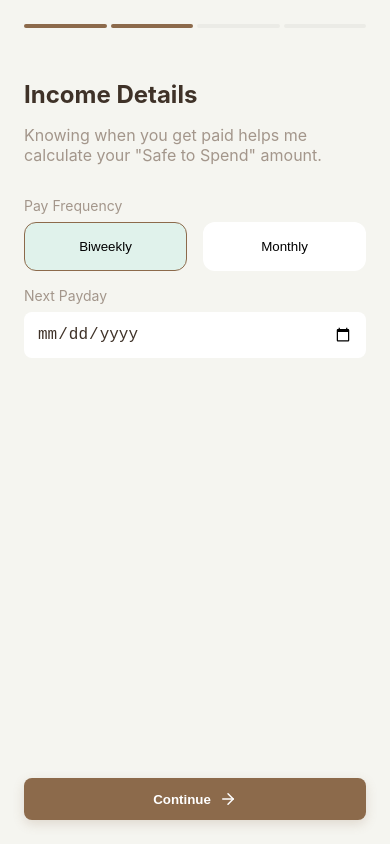
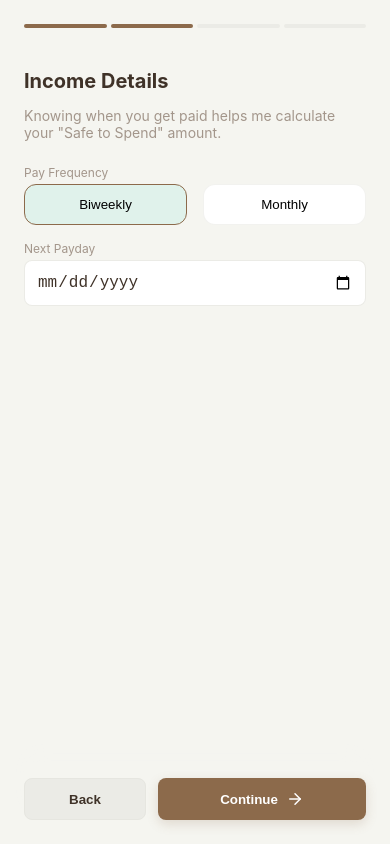
Before and after one commit to vivekkutty-vibe/starter-bank-agent, a React (Vite) app: page /insights in a window 390 px wide. Both pictures are taken after a click on the button "Continue". Built offline with nearby package versions, Linux system fonts and the light colour scheme.

Commit message:
fix: mobile layout, onboarding flow, and global chat keyboard

```diff
--- a/src/components/features/Onboarding.jsx
+++ b/src/components/features/Onboarding.jsx
@@ -19,6 +19,12 @@ export function Onboarding() {
     });
 
     const handleNext = () => {
+        // Validation for Income Step
+        if (step === 1 && !formData.nextPayDate) {
+            alert('Please select your next payday to continue.');
+            return;
+        }
+
         if (step === 3) {
             // Save data
             updateFinancials({
@@ -44,6 +50,10 @@ export function Onboarding() {
         }
     };
 
+    const handleBack = () => {
+        setStep(prev => Math.max(0, prev - 1));
+    };
+
     const steps = [
         <WelcomeStep />,
         <IncomeStep data={formData} update={setFormData} />,
@@ -53,16 +63,16 @@ export function Onboarding() {
 
     return (
         <div style={{
-            height: '100vh',
+            height: '100svh', // Use svh for better mobile support
             display: 'flex',
             flexDirection: 'column',
             padding: 'var(--space-6)',
             maxWidth: 480,
             margin: '0 auto',
-            justifyContent: 'center'
+            overflow: 'hidden' // Prevent entire screen from scrolling if contents fit
         }}>
             {/* Progress Bar */}
-            <div style={{ marginBottom: 'var(--space-8)', display: 'flex', gap: 4 }}>
+            <div style={{ marginBottom: 'var(--space-6)', display: 'flex', gap: 4 }}>
                 {[0, 1, 2, 3].map(i => (
                     <div key={i} style={{
                         flex: 1,
@@ -74,13 +84,44 @@ export function Onboarding() {
                 ))}
             </div>
 
-            <div className="animate-fade-in" style={{ flex: 1 }}>
+            <div className="animate-fade-in" style={{
+                flex: 1,
+                overflowY: 'auto',
+                paddingBottom: 20,
+                // Hide scrollbar but keep scrollable
+                msOverflowStyle: 'none',
+                scrollbarWidth: 'none',
+                WebkitOverflowScrolling: 'touch'
+            }}>
+                <style>{`
+                    .animate-fade-in::-webkit-scrollbar {
+                        display: none;
+                    }
+                `}</style>
                 {steps[step]}
             </div>
 
-            <button onClick={handleNext} className="btn btn-primary" style={{ marginTop: 'auto', width: '100%' }}>
-                {step === 4 ? 'Finish Setup' : 'Continue'} <ArrowRight size={18} />
-            </button>
+            <div style={{
+                display: 'flex',
+                gap: 12,
+                marginTop: 'auto',
+                paddingTop: 'var(--space-4)',
+                background: 'var(--bg-app)', // Cover content when scrolling behind
+                boxShadow: '0 -10px 20px -5px var(--bg-app)'
+            }}>
+                {step > 0 && (
+                    <button onClick={handleBack} className="btn" style={{
+                        flex: 0.5,
+                        background: 'var(--bg-card-hover)',
+                        border: '1px solid #E6E6E0'
+                    }}>
+                        Back
+                    </button>
+                )}
+                <button onClick={handleNext} className="btn btn-primary" style={{ flex: 1 }}>
+                    {step === 3 ? 'Finish Setup' : 'Continue'} <ArrowRight size={18} />
+                </button>
+            </div>
         </div>
     );
 }
@@ -123,20 +164,20 @@ function AgentsStep() {
 
 function WelcomeStep() {
     return (
-        <div style={{ textAlign: 'center', marginTop: '20vh' }}>
+        <div style={{ textAlign: 'center', marginTop: '10vh' }}>
             <div style={{
-                width: 80, height: 80,
+                width: 72, height: 72,
                 background: 'var(--bg-card)',
                 borderRadius: '50%',
-                margin: '0 auto var(--space-6)',
+                margin: '0 auto var(--space-4)',
                 display: 'flex', alignItems: 'center', justifyContent: 'center',
                 border: '1px solid var(--accent-glow)',
                 boxShadow: '0 0 30px var(--accent-glow)'
             }}>
-                <div style={{ fontSize: '2rem' }}>👋</div>
+                <div style={{ fontSize: '1.75rem' }}>👋</div>
             </div>
-            <h1 style={{ fontSize: '2rem', marginBottom: 'var(--space-4)' }}>Hi, Alex</h1>
-            <p className="text-muted" style={{ fontSize: '1.1rem', lineHeight: 1.6 }}>
+            <h1 style={{ fontSize: '1.75rem', marginBottom: 'var(--space-2)' }}>Hi, Alex</h1>
+            <p className="text-muted" style={{ fontSize: '1rem', lineHeight: 1.6 }}>
                 I'm your new banking agent. I can help you find cash, manage bills, and grow your savings.
                 <br /><br />
                 Let's get you set up in 60 seconds.
@@ -148,11 +189,11 @@ function WelcomeStep() {
 function IncomeStep({ data, update }) {
     return (
         <div>
-            <h2 style={{ fontSize: '1.5rem', marginBottom: 'var(--space-2)' }}>Income Details</h2>
-            <p className="text-muted" style={{ marginBottom: 'var(--space-8)' }}>Knowing when you get paid helps me calculate your "Safe to Spend" amount.</p>
+            <h2 style={{ fontSize: '1.25rem', marginBottom: 'var(--space-2)' }}>Income Details</h2>
+            <p className="text-sm text-muted" style={{ marginBottom: 'var(--space-6)' }}>Knowing when you get paid helps me calculate your "Safe to Spend" amount.</p>
 
             <label style={{ display: 'block', marginBottom: 'var(--space-4)' }}>
-                <span className="text-sm text-muted" style={{ display: 'block', marginBottom: 8 }}>Pay Frequency</span>
+                <span className="text-xs text-muted" style={{ display: 'block', marginBottom: 4 }}>Pay Frequency</span>
                 <div className="flex gap-4">
                     {['biweekly', 'monthly'].map(freq => (
                         <button key={freq}
@@ -160,8 +201,9 @@ function IncomeStep({ data, update }) {
                             className="card"
                             style={{
                                 flex: 1,
+                                padding: 12,
                                 textAlign: 'center',
-                                borderColor: data.payFrequency === freq ? 'var(--accent-primary)' : 'transparent',
+                                borderColor: data.payFrequency === freq ? 'var(--accent-primary)' : 'rgba(230, 230, 224, 0.5)',
                                 backgroundColor: data.payFrequency === freq ? 'rgba(45, 212, 191, 0.1)' : undefined
                             }}
                         >
@@ -172,15 +214,16 @@ function IncomeStep({ data, update }) {
             </label>
 
             <label style={{ display: 'block' }}>
-                <span className="text-sm text-muted" style={{ display: 'block', marginBottom: 8 }}>Next Payday</span>
+                <span className="text-xs text-muted" style={{ display: 'block', marginBottom: 4 }}>Next Payday</span>
                 <input
                     type="date"
                     value={data.nextPayDate}
                     onChange={(e) => update({ ...data, nextPayDate: e.target.value })}
+                    required
                     style={{
                         width: '100%',
                         background: 'var(--bg-card)',
-                        border: '1px solid rgba(255,255,255,0.1)',
+                        border: '1px solid rgba(230, 230, 224, 0.8)',
                         padding: 12,
                         borderRadius: 'var(--radius-md)',
                         fontSize: '1rem'
@@ -194,67 +237,61 @@ function IncomeStep({ data, update }) {
 function ExpensesStep({ data, update }) {
     return (
         <div>
-            <h2 style={{ fontSize: '1.5rem', marginBottom: 'var(--space-2)' }}>Fixed Expenses</h2>
-            <p className="text-muted" style={{ marginBottom: 'var(--space-8)' }}>I've identified these recurring bills from your history. Are these correct?</p>
+            <h2 style={{ fontSize: '1.25rem', marginBottom: 'var(--space-2)' }}>Fixed Expenses</h2>
+            <p className="text-sm text-muted" style={{ marginBottom: 'var(--space-6)' }}>I've identified these recurring bills from your history. Are these correct?</p>
 
-            <div className="flex flex-col gap-4">
-                <label className="card flex items-center justify-between" style={{ cursor: 'pointer' }}>
-                    <div className="flex items-center gap-4">
-                        <div style={{ padding: 8, background: 'rgba(255, 99, 71, 0.1)', borderRadius: '50%', color: '#ff6347' }}>
-                            <Home size={20} />
+            <div className="flex flex-col gap-3">
+                <label className="card flex items-center justify-between" style={{ padding: 10, border: '1px solid rgba(230, 230, 224, 0.5)' }}>
+                    <div className="flex items-center gap-3">
+                        <div style={{ padding: 6, background: 'rgba(255, 99, 71, 0.1)', borderRadius: '50%', color: '#ff6347', display: 'flex' }}>
+                            <Home size={16} />
                         </div>
                         <div>
-                            <div className="font-bold">Rent</div>
-                            <div className="text-xs text-muted">Monthly ~ 1st</div>
+                            <div className="font-bold text-sm">Rent</div>
+                            <div className="text-[10px] text-muted uppercase tracking-tight">Monthly ~ 1st</div>
                         </div>
                     </div>
                     <div className="flex items-center gap-2">
-                        <span className="text-muted">$</span>
+                        <span className="text-muted text-xs">$</span>
                         <input
                             type="number"
                             value={data.rentAmount}
-                            placeholder="1200"
                             onChange={(e) => update({ ...data, rentAmount: e.target.value })}
-                            style={{ width: 80, background: 'transparent', border: 'none', color: 'var(--text-primary)', textAlign: 'right', fontSize: '1rem' }}
+                            style={{ width: 60, background: 'transparent', border: 'none', color: 'var(--text-primary)', textAlign: 'right', fontSize: '0.9rem', fontWeight: 600 }}
                         />
                     </div>
                 </label>
 
-
-
-                {/* Editable Netflix Bill */}
-                <label className="card flex items-center justify-between" style={{ cursor: 'pointer' }}>
-                    <div className="flex items-center gap-4">
-                        <div style={{ padding: 8, background: 'rgba(50, 200, 255, 0.1)', borderRadius: '50%', color: '#32c8ff' }}>
-                            <DollarSign size={20} />
+                <label className="card flex items-center justify-between" style={{ padding: 10, border: '1px solid rgba(230, 230, 224, 0.5)' }}>
+                    <div className="flex items-center gap-3">
+                        <div style={{ padding: 6, background: 'rgba(50, 200, 255, 0.1)', borderRadius: '50%', color: '#32c8ff', display: 'flex' }}>
+                            <DollarSign size={16} />
                         </div>
                         <div>
-                            <div className="font-bold">Netflix</div>
-                            <div className="text-xs text-muted">Monthly ~ 15th</div>
+                            <div className="font-bold text-sm">Netflix</div>
+                            <div className="text-[10px] text-muted uppercase tracking-tight">Monthly ~ 15th</div>
                         </div>
                     </div>
                     <div className="flex items-center gap-2">
-                        <span className="text-muted">$</span>
+                        <span className="text-muted text-xs">$</span>
                         <input
                             type="number"
                             value={data.netflixAmount}
-                            placeholder="15.99"
                             onChange={(e) => update({ ...data, netflixAmount: e.target.value })}
-                            style={{ width: 80, background: 'transparent', border: 'none', color: 'var(--text-primary)', textAlign: 'right', fontSize: '1rem' }}
+                            style={{ width: 60, background: 'transparent', border: 'none', color: 'var(--text-primary)', textAlign: 'right', fontSize: '0.9rem', fontWeight: 600 }}
                         />
                     </div>
                 </label>
             </div>
-
         </div>
     );
 }
 
 function GoalsStep({ data, update }) {
     return (
-        <div style={{ maxHeight: '60vh', overflowY: 'auto', paddingRight: 4 }}>
-            <h2 style={{ fontSize: '1.5rem', marginBottom: 'var(--space-2)' }}>Set Targets</h2>
-            <p className="text-muted" style={{ marginBottom: 'var(--space-6)' }}>Set limits for your key spending categories.</p>
+        <div className="modal-scroll-data">
+            <h2 style={{ fontSize: '1.25rem', marginBottom: 'var(--space-2)' }}>Set Targets</h2>
+            <p className="text-sm text-muted" style={{ marginBottom: 'var(--space-6)' }}>Set limits for your key spending categories.</p>
 
             <LimitSlider
                 icon={<Target size={16} className="text-accent" />}
@@ -326,7 +363,7 @@ function LimitSlider({ icon, label, value, onChange, insight, max = 1000 }) {
             />
 
             {insight && (
-                <div className="card" style={{ background: 'var(--bg-card)', border: '1px dashed var(--bg-card-hover)', marginTop: 8, padding: 8 }}>
+                <div className="card" style={{ background: 'var(--bg-card)', border: '1px dashed #E6E6E0', marginTop: 8, padding: '8px 12px' }}>
                     <p className="text-xs text-muted" style={{ lineHeight: 1.4, margin: 0 }}>
                         💡 {insight}
                     </p>
```
Also changed, not shown: src/components/features/GlobalChat.jsx (+34 -4 lines), src/components/ui/VisualInsightModal.jsx (+25 -8 lines).
